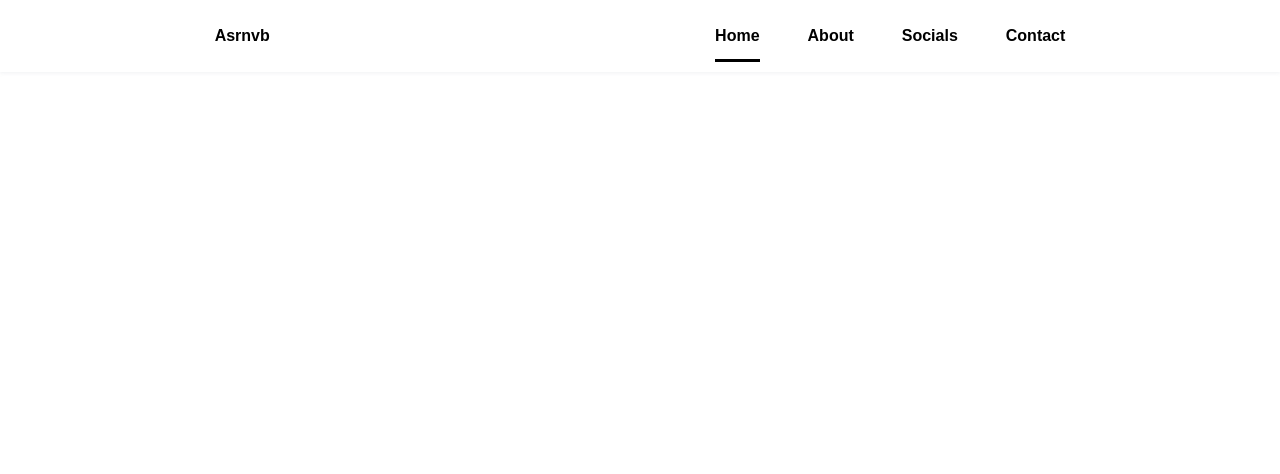
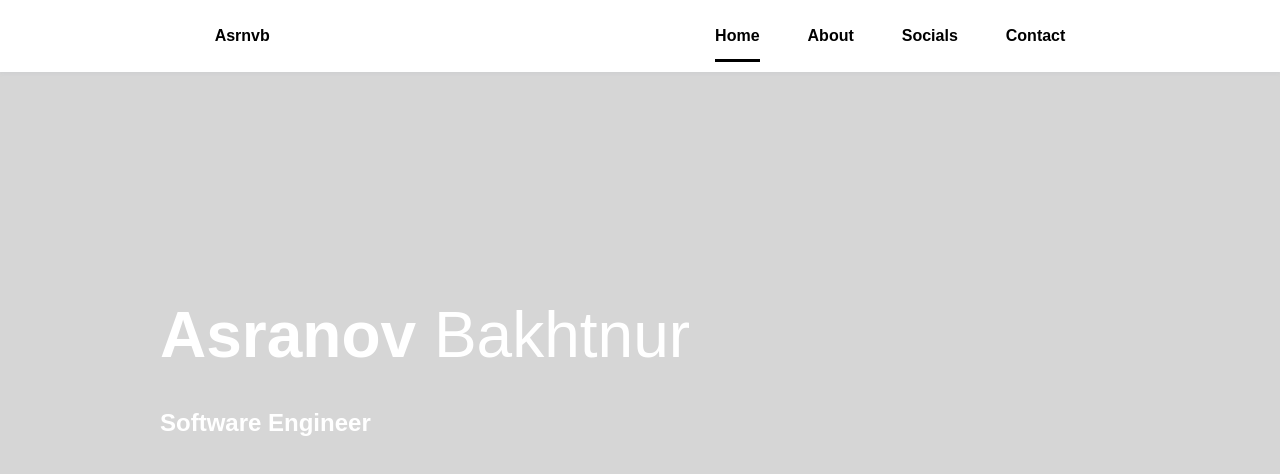
Before and after one commit to Asranov/asrnvb.uz, a React (Create React App) app: page / in a window 1280 px wide. Shown: the top 474 px of the page. Built offline with nearby package versions, Linux system fonts and the light colour scheme.

Commit message:
home added

```diff
--- a/src/App.tsx
+++ b/src/App.tsx
@@ -6,6 +6,8 @@ function App() {
   return (
     <div >
       <Header />
+      <Home />
+
     </div>
   );
 }
--- a/src/pages/Home/Home.css
+++ b/src/pages/Home/Home.css
@@ -0,0 +1,37 @@
+.home {
+  position: relative;
+  row-gap: 5rem;
+  padding: 4rem 0 5rem;
+  height: 100vh;
+  /* background-image: url("../../assets/images/profile_photo2.JPG"); */
+  background-color: #d6d6d6;
+  background-position: top;
+  background-size: cover;
+  background-attachment: fixed;
+}
+
+.home__container {
+  height: 100%;
+  display: flex;
+  justify-content: flex-start;
+  align-items: center;
+  margin-left: 10rem;
+}
+
+.home__title {
+  color: #fff;
+  font-size: 4rem;
+  margin-bottom: 2.5rem;
+}
+
+@media only screen and (max-width: 767px) {
+  .home__container {
+    align-items: flex-end;
+    margin-left: 1rem;
+  }
+
+  .home__title {
+    font-size: 2rem;
+    margin-bottom: 2rem;
+  }
+}
--- a/src/pages/Home/Home.tsx
+++ b/src/pages/Home/Home.tsx
@@ -1,9 +1,20 @@
 import React from 'react'
+import "./Home.css"
 
 function Home() {
   return (
-    <div className='home'>
-      <p>home</p>
+    <div className='home' id='home'>
+      <div className="home__container">
+        <h1 className="home__title">
+          <b>Asranov</b>
+          <span style={{ fontWeight: 500 }}> Bakhtnur</span>
+          <br />
+          <span className="home__desc" style={{ fontSize: '1.5rem' }}>
+            Software Engineer
+          </span>
+          <br />
+        </h1>
+      </div>
     </div>
   )
 }
```
Also changed, not shown: src/assets/images/profile_photo2.JPG (added), 1 other file (tests, documents, lock files or other folders).
